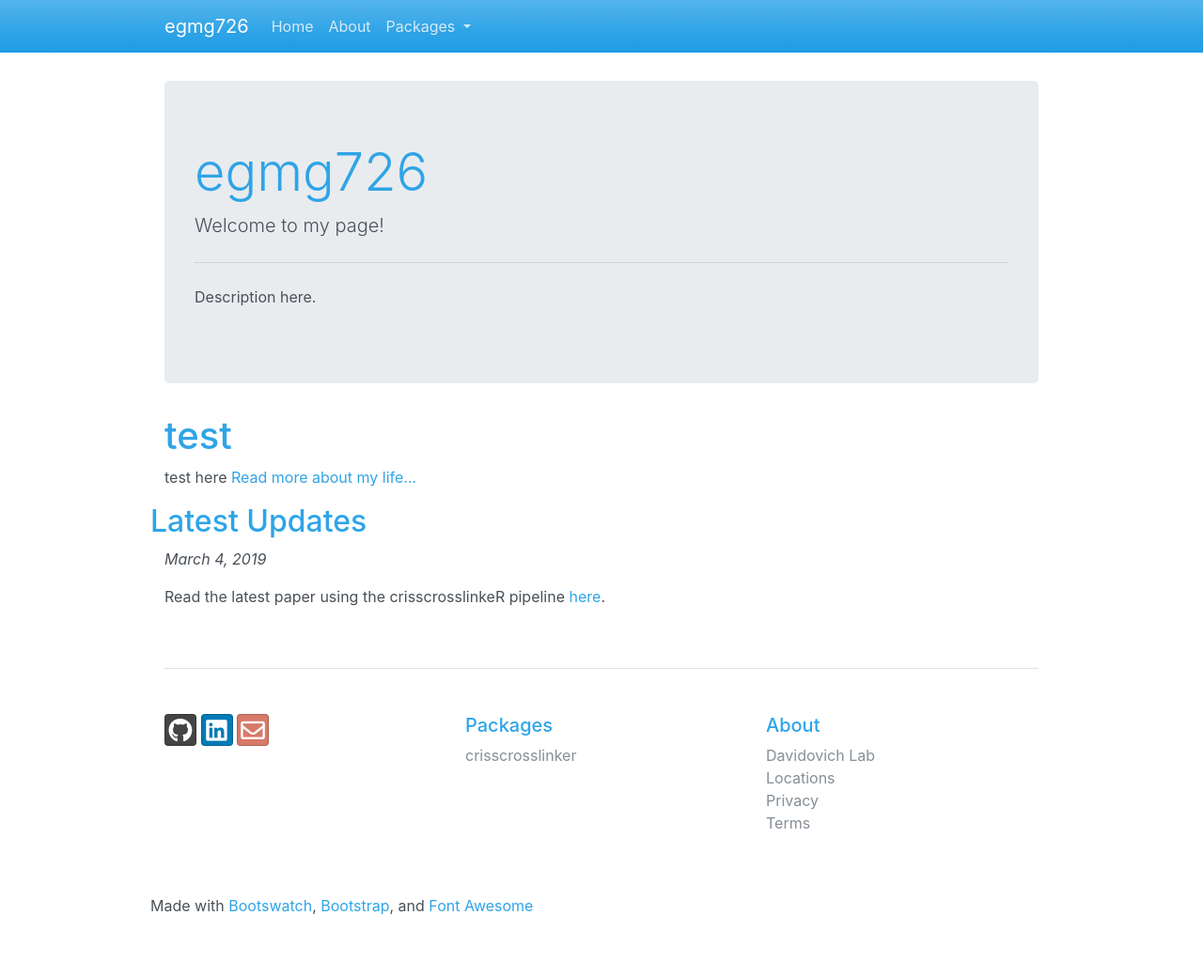
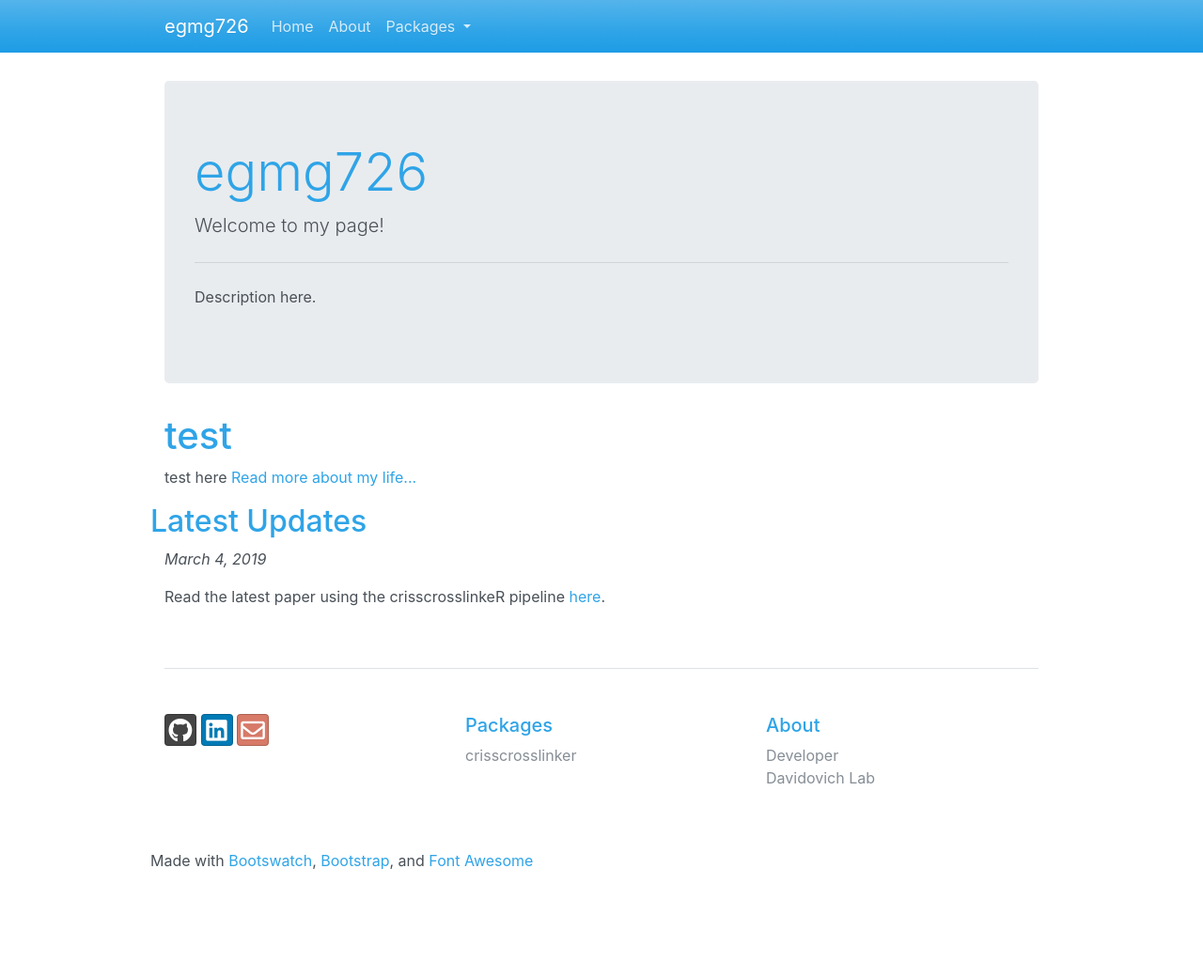
Before and after one commit to egmg726/egmg726.github.io, a Jekyll site: the page built from index.html, in a window 1280 px wide. Shown: the whole page at 94% size. Built offline with Jekyll 4.4.1, drawn with Linux system fonts in a browser that asks for light colours; after the commit the page ends 992 px from its top, so only the background shows below that.

Commit message:
added docu warning

```diff
--- a/_layouts/default.html
+++ b/_layouts/default.html
@@ -89,10 +89,8 @@
           <div class="col-6 col-md">
             <h5>About</h5>
             <ul class="list-unstyled text-small">
+             <li><a class="text-muted" href="/about">Developer</a></li>
               <li><a class="text-muted" href="https://www.davidovich-lab.com">Davidovich Lab</a></li>
-              <li><a class="text-muted" href="#">Locations</a></li>
-              <li><a class="text-muted" href="#">Privacy</a></li>
-              <li><a class="text-muted" href="#">Terms</a></li>
             </ul>
           </div>
         </div>
--- a/crisscrosslinker/index.html
+++ b/crisscrosslinker/index.html
@@ -40,7 +40,8 @@
 	<h2>Documentation</h2><br><br></div>
 
 	<div class="row" style="padding-left:30px">
-	<p> You can read the full documentation <a href="https://drive.google.com/file/d/1cxJQGFxDAbs2XezuMWhD9CwHxAd617hj/view?usp=sharing">here</a></p>
+	<p> You can read the full documentation <a href="https://drive.google.com/file/d/1cxJQGFxDAbs2XezuMWhD9CwHxAd617hj/view?usp=sharing">here</a>.
+	However, we recommend going through the tutorials/workflows first. <b>Please note that the documentation is currently under construction and will updated soon.</b> </p>
 	</div>
 
 	<div class="row" style="align-items: center;justify-content: center;">
```
